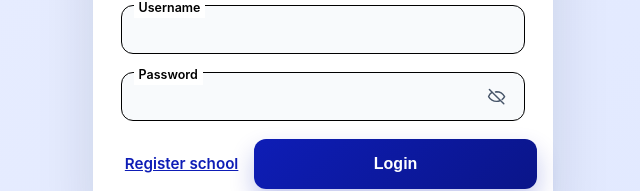
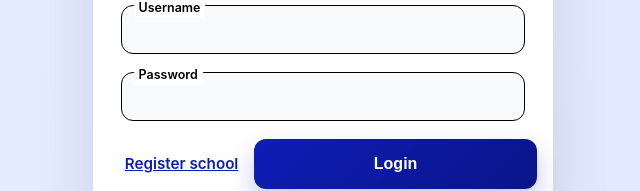
Before and after one commit to revocajana/talents, a React (Vite) app in the folder frontend/: page /login in a window 1280 px wide. Shown: the part 438-629 px from the top of the page, without its empty margins (317-957 px from the left). Built offline with nearby package versions, Linux system fonts and the light colour scheme; no server answers.

Commit message:
password visibility

```diff
--- a/frontend/src/pages/LoginPage.jsx
+++ b/frontend/src/pages/LoginPage.jsx
@@ -7,7 +7,6 @@ import logo from '../assets/Logo1.png';
 export default function LoginPage() {
   const [username, setUsername] = useState('');
   const [password, setPassword] = useState('');
-  const [showPassword, setShowPassword] = useState(false);
   const [error, setError] = useState('');
   const [errorHint, setErrorHint] = useState('');
   const [loading, setLoading] = useState(false);
@@ -73,35 +72,12 @@ export default function LoginPage() {
 
           <div className="field-group">
             <label htmlFor="password">Password</label>
-            <div className="password-input-wrapper">
-              <input
-                id="password"
-                type={showPassword ? 'text' : 'password'}
-                value={password}
-                onChange={(e) => setPassword(e.target.value)}
-              />
-              <button
-                type="button"
-                className="password-toggle"
-                onClick={() => setShowPassword((visible) => !visible)}
-                aria-label={showPassword ? 'Hide password' : 'Show password'}
-                title={showPassword ? 'Hide password' : 'Show password'}
-              >
-                <svg viewBox="0 0 24 24" aria-hidden="true" focusable="false">
-                  {showPassword ? (
-                    <>
-                      <path d="M2 12s3.5-6 10-6 10 6 10 6-3.5 6-10 6S2 12 2 12Z" />
-                      <circle cx="12" cy="12" r="2.5" />
-                    </>
-                  ) : (
-                    <>
-                      <path d="M3 3l18 18" />
-                      <path d="M10.6 6.2A10.8 10.8 0 0 1 12 6c6.5 0 10 6 10 6a18.5 18.5 0 0 1-3.1 3.7M6.2 6.8C3.5 8.4 2 12 2 12s3.5 6 10 6a10.7 10.7 0 0 0 4-.8" />
-                    </>
-                  )}
-                </svg>
-              </button>
-            </div>
+            <input
+              id="password"
+              type="password"
+              value={password}
+              onChange={(e) => setPassword(e.target.value)}
+            />
           </div>
 
           <div className="login-action-row">
--- a/frontend/src/styles/login.css
+++ b/frontend/src/styles/login.css
@@ -173,6 +173,10 @@
 
 .password-input-wrapper input {
   padding-right: 3.2rem;
+  /* Hide browser's default password visibility toggle */
+  appearance: none;
+  -webkit-appearance: none;
+  -moz-appearance: none;
 }
 
 .password-toggle {
```
